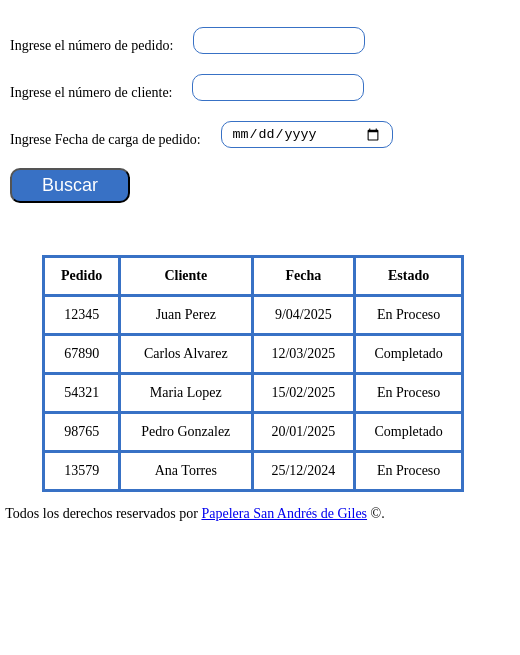
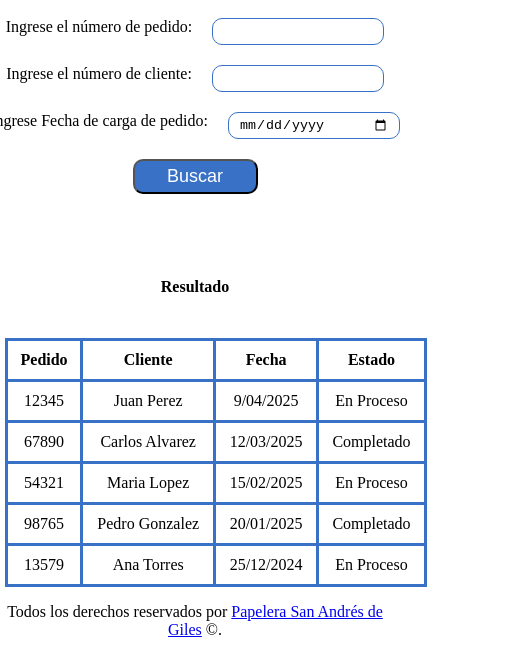
Before and after one commit to DarioAlvez/WebDeveloper, a plain HTML site: page Proyecto/verpedidos.html in a window 390 px wide. Shown: the part 332-987 px from the top of the page, 520 px wide, since content can reach past the window. Before the commit the page ends 868 px from the top, so only its background shows below. Drawn offline with Linux system fonts and the light colour scheme.

Commit message:
Modificacion de verpedidos

```diff
--- a/Proyecto/style/cargaPedidos.css
+++ b/Proyecto/style/cargaPedidos.css
@@ -132,14 +132,3 @@
     font-size: small;
     margin-top: 15px;
 }
-.grid-busqueda-pedido{
-    display: grid;
-    grid-template-columns: repeat(3, 1fr);
-    gap: 20px;
-    margin-top: 20px;
-    padding: 10px;
-    border-radius: 10px;
-    border: 1px solid #3871c5;
-
-
-}
--- /dev/null
+++ b/Proyecto/style/nostros.css
@@ -0,0 +1,24 @@
+#institucional
+{
+  margin-top: 10vh;
+  padding: 2vh 2vw;
+  border: #3871c5 solid 3px;
+  background-color: #ffffff;
+  border-radius: 10px;
+  width: 80vh;
+  height: 25vh;
+  p {
+    text-align: justify;
+    font-size:medium;
+    }
+}
+#contenido-nostros
+{
+  background-image: url(../img/home_bg_color.jpg);
+  width: 100%;
+  padding-top: 20vh;
+  min-height: 80vh;
+  background-repeat: no-repeat;
+  background-size: cover;
+
+}
--- a/Proyecto/style/proyecto.css
+++ b/Proyecto/style/proyecto.css
@@ -1,10 +1,52 @@
-/* Media Query para dispositivos móviles (máximo 768px) */
-@media only screen and (max-width: 768px) {
-  body {
-    font-size: 14px;
-    width: 100%;      /*toda la pantalla de ancho para salida de viewports en celus*/
-  }
+
+
+@media screen and (min-width: 600px) {
+  /*For Tablets*/
+      .container {
+          width: 100;
+      }
 }
+
+@media screen and (min-width: 768px) {
+  /*For Laptops*/
+      .container
+      {
+          width: 738px;
+      }
+}
+
+@media screen and (min-width: 992px) {
+  /*For Large Laptops*/
+      .container
+      {
+          width: 962px;
+      }
+}
+
+@media screen and (min-width: 1280px) {
+  /*For Big TV's (HD Screens) */
+      .container
+      {
+          width: 1250px;
+      }
+}
+
+@media screen and (min-width: 1920px) {
+  /*For Projectors or Higher Resolution Screens (Full HD)*/
+      .container
+      {
+          width: 1890px;
+      }
+}
+
+@media screen and (min-width: 3840px) {
+  /*For 4K Displays (Ultra HD)*/
+      .container
+      {
+          width: 3810px;
+      }
+}
+
 body {
   width: 100%;
   height: 100%;
@@ -19,6 +61,37 @@ body {
   height: 22%;
   z-index: 1;
 
+}
+.img-ph
+{
+  display: flex;
+  justify-content: left;
+  width: 300px;
+  height: 300px;
+
+}
+.menu-foot
+{
+  width: 100%;
+  text-decoration: none;
+  text-align: center;
+  font-size: larger;
+  position: relative;
+  padding: 5px;
+
+    ul
+    {
+    display:flex;
+    flex-direction:row;
+    justify-content:space-around;
+    }
+    li{display: inline;
+    background-color: #43454773;}
+    a
+    { text-decoration: none;
+      color: #ffffff;
+
+    }
 }
 .menu-lateral
 {
@@ -65,40 +138,6 @@ body {
   cursor: pointer;
 
 }
-.menu-foot
-{
-
-  width: 100%;
-  text-decoration: none;
-  text-align: center;
-  font-size: larger;
-  position: relative;
-  padding: 5px;
-
-
-    ul
-    {
-    display:flex;
-    flex-direction:row;
-    justify-content:space-around;
-    }
-    li{display: inline;
-    background-color: #43454773;}
-    a
-    { text-decoration: none;
-      color: #ffffff;
-
-    }
-}
-
-.img-ph
-{
-  display: flex;
-  justify-content: left;
-  width: 300px;
-  height: 300px;
-
-}
 
 footer { position: center; }
 
@@ -133,8 +172,8 @@ aside
   width: 100%;
   height: 20%;
 
+}
 
-}
 .imagenes-logo {
     display: flex;
     align-items: center;
@@ -227,76 +266,3 @@ aside
   border-radius: 5px;
   cursor:text;
 }
-#institucional
-{
-  margin-top: 10vh;
-  padding: 2vh 2vw;
-  border: #3871c5 solid 3px;
-  background-color: #ffffff;
-  border-radius: 10px;
-  width: 80vh;
-  height: 25vh;
-  p {
-    text-align: justify;
-    font-size:medium;
-    }
-}
-#contenido-nostros
-{
-  background-image: url(../img/home_bg_color.jpg);
-  width: 100%;
-  padding-top: 20vh;
-  min-height: 80vh;
-  background-repeat: no-repeat;
-  background-size: cover;
-
-}
-
-#flex-busqueda-pedido
-{
-  display: flex;
-  flex-direction: row;
-  gap: 20px;
-  width: 500px;
-  padding: 10px;
-  flex-wrap: wrap;
-  align-content: center;
-  align-items: flex-end;
-  input
-  {
-      padding: 10px;
-      border-radius: 10px;
-      border: 1px solid #3871c5;
-      width: 150px;
-      height: 5px;
-  }
-
-}
-#btn-buscar-pedido{
-
-  display: block;
-  justify-content: center;
-  background-color: #3871c5;
-  color: white;
-  padding: 5px 30px;
-  border-radius: 10px;
-  cursor: pointer;
-  font-size: large;
-
-}
-
-#tabla-resultado
-{
-  border-collapse: collapse;
-  width: 50vh;
-  border: #3871c5 solid 3px;
-  border-radius: 8px;
-  margin-top: 5vh;
-  margin-left: 5vh;
-  background-color: #ffffff;
-  th, td {
-    border: #3871c5 solid 3px;
-    padding: 10px;
-    text-align: center;
-  }
-}
--- /dev/null
+++ b/Proyecto/style/verpedidos.css
@@ -0,0 +1,68 @@
+.consulta-pedidos-top
+{
+    display: flex;
+    flex-direction: column;
+    align-items: center;
+    margin-top: 5vh;
+    padding: 10px;
+}
+#flex-busqueda-pedido
+{
+  display: flex;
+  flex-direction: row;
+  gap: 20px;
+  width: 500px;
+  padding: 10px;
+  flex-wrap: wrap;
+  justify-content: center;
+
+    input
+    {
+      padding: 10px;
+      border-radius: 10px;
+      border: 1px solid #3871c5;
+      width: 150px;
+      height: 5px;
+    }
+    button
+    {
+        display: block;
+        background-color: #3871c5;
+        color: white;
+        padding: 5px 30px;
+        border-radius: 10px;
+        cursor: pointer;
+        font-size: large;
+        width: 25%;
+        text-align: center;
+    }
+
+}
+.consulta-pedidos-bottom
+{
+    display: flex;
+    flex-direction: column;
+    align-items: center;
+    padding-top: 5vh;
+
+    #tabla-resultado
+    {
+        padding-top: 25px;
+        border-collapse: collapse;
+        width: 50vh;
+        border: #3871c5 solid 3px;
+        border-radius: 8px;
+        margin-top: 5vh;
+        margin-left: 5vh;
+        background-color: #ffffff;
+        th, td
+        {
+          border: #3871c5 solid 3px;
+          padding: 10px;
+          text-align: center;
+        }
+    }
+
+}
+
+footer { position: center; }
--- a/Proyecto/verpedidos.html
+++ b/Proyecto/verpedidos.html
@@ -1,11 +1,10 @@
 <!DOCTYPE html>
 
-<HTML lang="español"> <!-- Al setearlo el navegador me sugiere traduccion al español, como el S.O nativo-->
+<HTML lang="es"> <!-- Al setearlo el navegador me sugiere traduccion al español, como el S.O nativo-->
 
   <head>
-    <link rel="stylesheet" href="./style/cargaPedidos.css">
-    <link rel="stylesheet" href="./style/contacto.css">
-    <link rel="stylesheet" href="./style/proyecto.css">
+    <link rel="stylesheet" href="./style/verpedidos.css">
+    <link rel="stylesheet" href="./style/proyecto.css" >
   </head>
   <body>
     <main>
@@ -38,21 +37,23 @@
             </ul>
           </nav>
       </div>
+      <div class="separador-header"></div>
       <div class="consulta-pedidos-top">
-        <h3 style="padding-top: 25vh; text-align: center;font-size: xx-large;">Busqueda de Pedido cargado</h3>
+        <h3 style="font-size: xx-large;">Busqueda de Pedido cargado</h3>
         <div id="flex-busqueda-pedido">
-          <label for="busqueda-pedido">Ingrese el número de pedido:</label>
+          <label>Ingrese el número de pedido:</label>
           <input id="busqueda-pedido" type="text">
-          <label for="busqueda-pedido">Ingrese el número de cliente:</label>
+          <label>Ingrese el número de cliente:</label>
           <input id="busqueda-cliente" type="text">
-          <label for="busqueda-pedido">Ingrese Fecha de carga de pedido:</label>
+          <label>Ingrese Fecha de carga de pedido:</label>
           <input id="busqueda-fecha" type="date">
-          <button id="btn-buscar-pedido" class="boton-carga" type="button">Buscar</button>
+          <button id="btn-buscar-pedido" class="boton-carga" type="submit">Buscar</button>
         </div>
       </div>
-      <div class="consulta-pedidos-bottom">
+        <div class="consulta-pedidos-bottom">
         <div id="flex-resultados-pedido">
           <table id="tabla-resultado">
+            <h4 style="text-align: center;">Resultado</h4>
             <thead>
               <tr>
                 <th>Pedido</th>
```
Also changed, not shown: Proyecto/_codigoeliminado.txt (+7 -1 lines), Proyecto/nostros.html (+1 -1 lines).
